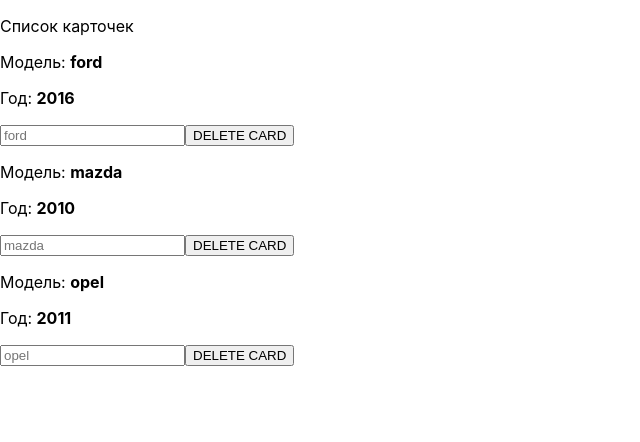
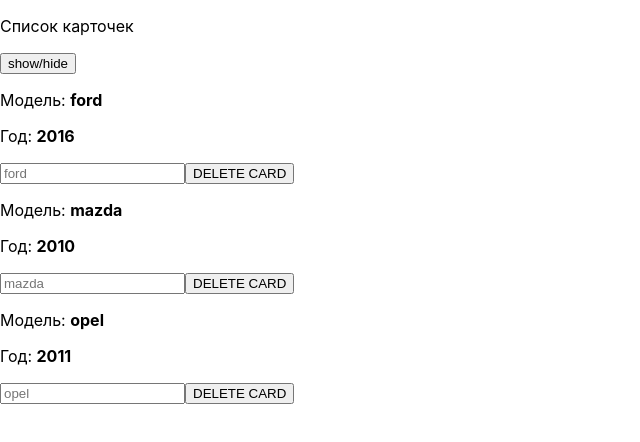
Before and after one commit to ko1p/react-app, a React (Create React App) app: page / in a window 1280 px wide. Shown: the top 442 px of the page, without its empty margins (0-640 px from the left). Built offline with nearby package versions, Linux system fonts and the light colour scheme.

Commit message:
add show/hide cards button

```diff
--- a/src/App.js
+++ b/src/App.js
@@ -10,6 +10,7 @@
       {name: 'mazda', year: 2010},
       {name: 'opel', year: 2011}
     ],
+    isCardsShow: true,
   }
 
   deleteHendler(index) {
@@ -22,14 +23,24 @@
     const newCarsState = [...this.state.cars];
     newCarsState[index].name = name;
     this.setState({name})
+  }
 
+  toggleMenu = () => {
+    this.setState({
+      isCardsShow: !this.state.isCardsShow
+    })
   }
 
   render() {
+
+
     return (
       <div>
         <p>Список карточек</p>
-        {
+        <button onClick={this.toggleMenu}>show/hide</button>
+
+      {
+        this.state.isCardsShow ?
           this.state.cars.map((car, index) => {
             return (
               <Cards
@@ -41,9 +52,30 @@
               />
             )
           })
-        }
+        :
+          null
+      }
+
+        {/* {
+          this.state.cars.map((car, index) => {
+            return (
+              <Cards
+                key={index}
+                name={car.name}
+                year={car.year}
+                deleteHendler={() => this.deleteHendler(index)}
+                inputHandler={(event) => this.inputHandler(event.target.value, index)}
+              />
+            )
+          })
+        } */}
+
       </div>
     )
+
+
+
+
   }
 
 }
```
